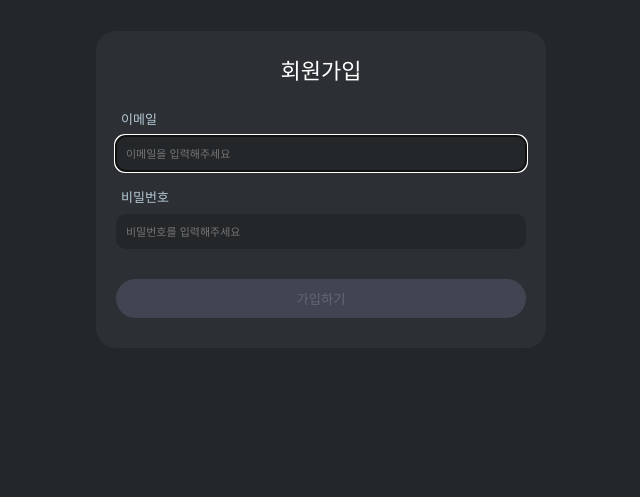
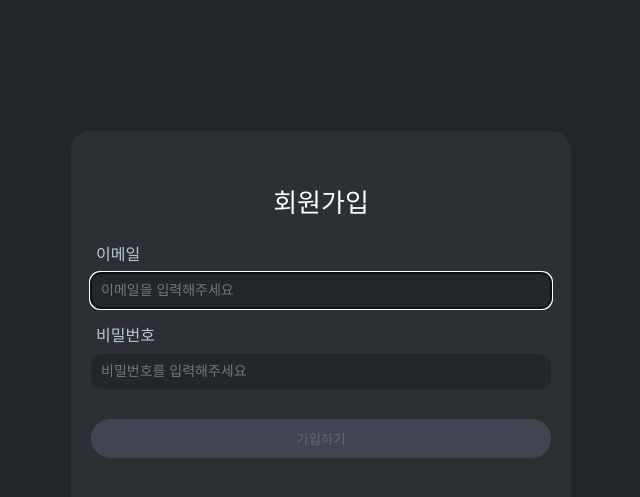
Before and after one commit to haron-lee/wanted-pre-onboarding-frontend, a React (Create React App) app: page /signup in a window 1280 px wide. Shown: the part 369-866 px from the top of the page, without its empty margins (319-959 px from the left). Before the commit the page ends 800 px from the top, so only its background shows below. Built offline with nearby package versions, Linux system fonts and the light colour scheme.

Commit message:
Design: 전체 font-size 및 레이아웃 디자인 수정

```diff
--- a/src/GlobalStyle.jsx
+++ b/src/GlobalStyle.jsx
@@ -19,7 +19,7 @@ const GlobalStyle = createGlobalStyle`
 
   body {
     background-color: var(--dark-bg);
-    padding-top: 400px;
+    padding-top: 500px;
     box-sizing: border-box;
   }
 
--- a/src/components/Signout.jsx
+++ b/src/components/Signout.jsx
@@ -25,10 +25,11 @@ const SignoutBtn = styled.button`
   right: 30px;
   display: block;
   width: 120px;
-  padding: 10px;
+  padding: 15px;
   border-radius: 10px;
   color: white;
   background-color: var(--gray-800);
+  font-size: 18px;
 
   &:hover {
     background-color: #f6b132;
--- a/src/components/ToDo/NewToDo.jsx
+++ b/src/components/ToDo/NewToDo.jsx
@@ -128,7 +128,7 @@ const CheckBox = styled.label`
 
   span {
     margin-left: 15px;
-    font-size: 18px;
+    font-size: 22px;
     color: ${(props) =>
       props.$isChecked ? 'var(--gray-800)' : 'var(--white)'};
     text-decoration: ${(props) => (props.$isChecked ? 'line-through' : 'none')};
@@ -169,6 +169,6 @@ const ModifyLayout = styled.form`
     background-color: var(--dark-bg);
     border-radius: 10px;
     outline: none;
-    font-size: 18px;
+    font-size: 22px;
   }
 `;
--- a/src/components/ToDo/NewToDoBtn.jsx
+++ b/src/components/ToDo/NewToDoBtn.jsx
@@ -19,6 +19,7 @@ export default NewToDoBtn;
 const BtnStyle = styled.button`
   color: var(--gray-800);
   margin-right: 10px;
+  font-size: 14px;
 
   &:hover {
     color: ${(props) => (props.$delete ? 'var(--delete)' : 'var(--primary)')};
--- a/src/components/ToDo/ToDoInput.jsx
+++ b/src/components/ToDo/ToDoInput.jsx
@@ -86,9 +86,10 @@ const NewToDo = styled.input`
   border-bottom: 1px solid var(--gray-500);
   box-sizing: border-box;
   outline: none;
+  font-size: 22px;
 
   &::placeholder {
-    font-size: 11px;
+    font-size: 16px;
     color: var(--gray-800);
   }
 `;
@@ -99,6 +100,7 @@ const AddBtn = styled.button`
   background-color: var(--primary);
   border-radius: 20px;
   flex-shrink: 0;
+  font-size: 16px;
 
   ${(props) =>
     props.disabled &&
--- a/src/components/common/SignInput.jsx
+++ b/src/components/common/SignInput.jsx
@@ -23,7 +23,7 @@ const Label = styled.label`
   margin-left: 5px;
   margin-bottom: 10px;
   color: var(--gray-400);
-  font-size: 13px;
+  font-size: 16px;
 `;
 
 const Input = styled.input`
@@ -36,7 +36,7 @@ const Input = styled.input`
   border-radius: 10px;
 
   &::placeholder {
-    font-size: 11px;
+    font-size: 14px;
   }
 
   &:-webkit-autofill,
--- a/src/style/Common.jsx
+++ b/src/style/Common.jsx
@@ -18,7 +18,7 @@ export const SLink = styled(Link)`
 export const Title = styled.h1`
   display: block;
   margin-bottom: 30px;
-  font-size: 22px;
+  font-size: 26px;
   color: var(--white);
   text-align: center;
 `;
--- a/src/style/Layout.jsx
+++ b/src/style/Layout.jsx
@@ -1,7 +1,7 @@
 import { styled, css } from 'styled-components';
 
 const CommonStyle = css`
-  padding: 30px 20px;
+  padding: 60px 20px;
   background-color: var(--bg);
   border-radius: 20px;
   box-sizing: border-box;
@@ -10,7 +10,7 @@ const CommonStyle = css`
 
 export const SignLayoutStyle = css`
   ${CommonStyle}
-  width: 450px;
+  width: 500px;
 `;
 
 export const SLayout = styled.div`
```
